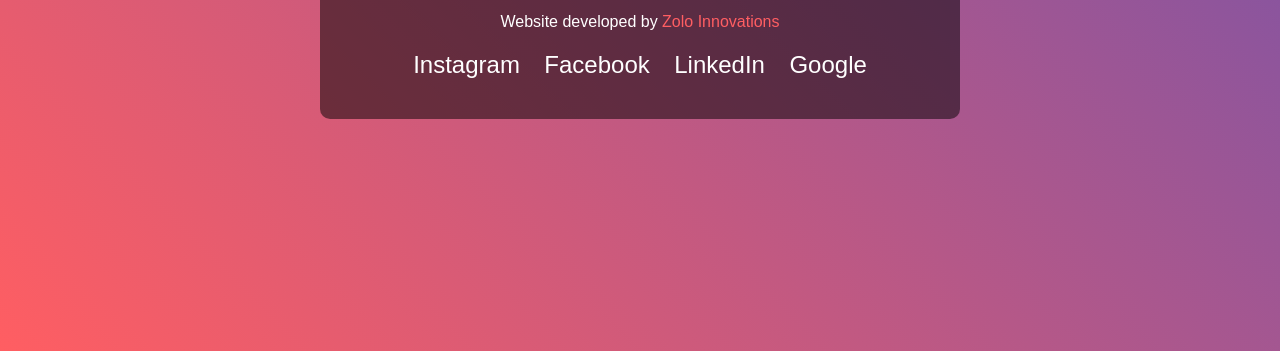
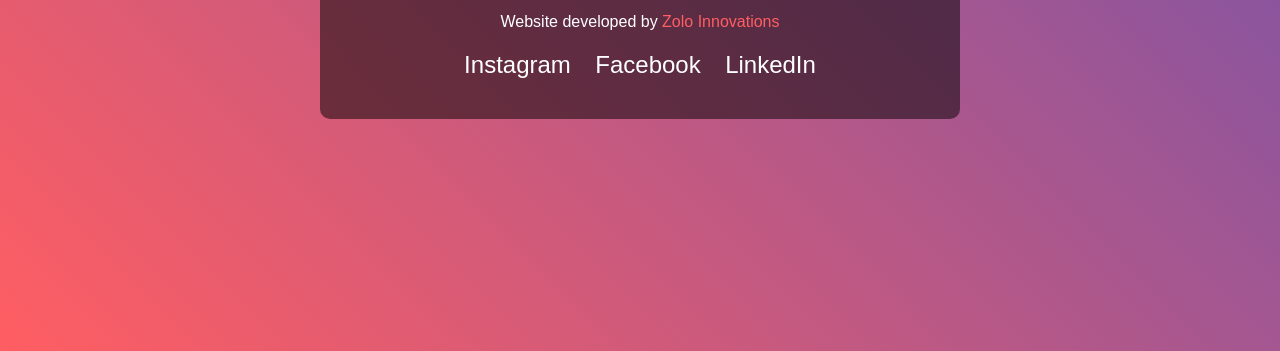
Before and after one commit to karan51290/Malwa-Exterior, a plain HTML site: page index.html in a window 1280 px wide. Shown: the part 449-800 px from the top of the page. Drawn offline with Linux system fonts and the light colour scheme.

Commit message:
Update index.html

```diff
--- a/index.html
+++ b/index.html
@@ -99,7 +99,6 @@
             <a href="https://instagram.com/zoloinnovations" target="_blank">Instagram</a>
             <a href="https://facebook.com/zoloinnovations1" target="_blank">Facebook</a>
             <a href="https://www.linkedin.com/company/zolo-innovations" target="_blank">LinkedIn</a>
-            <a href="https://goo.gl/maps/CLMRBH5iiYos6Mhh9" target="_blank">Google</a>
         </div>
 
         <div class="spacer"></div>
```
